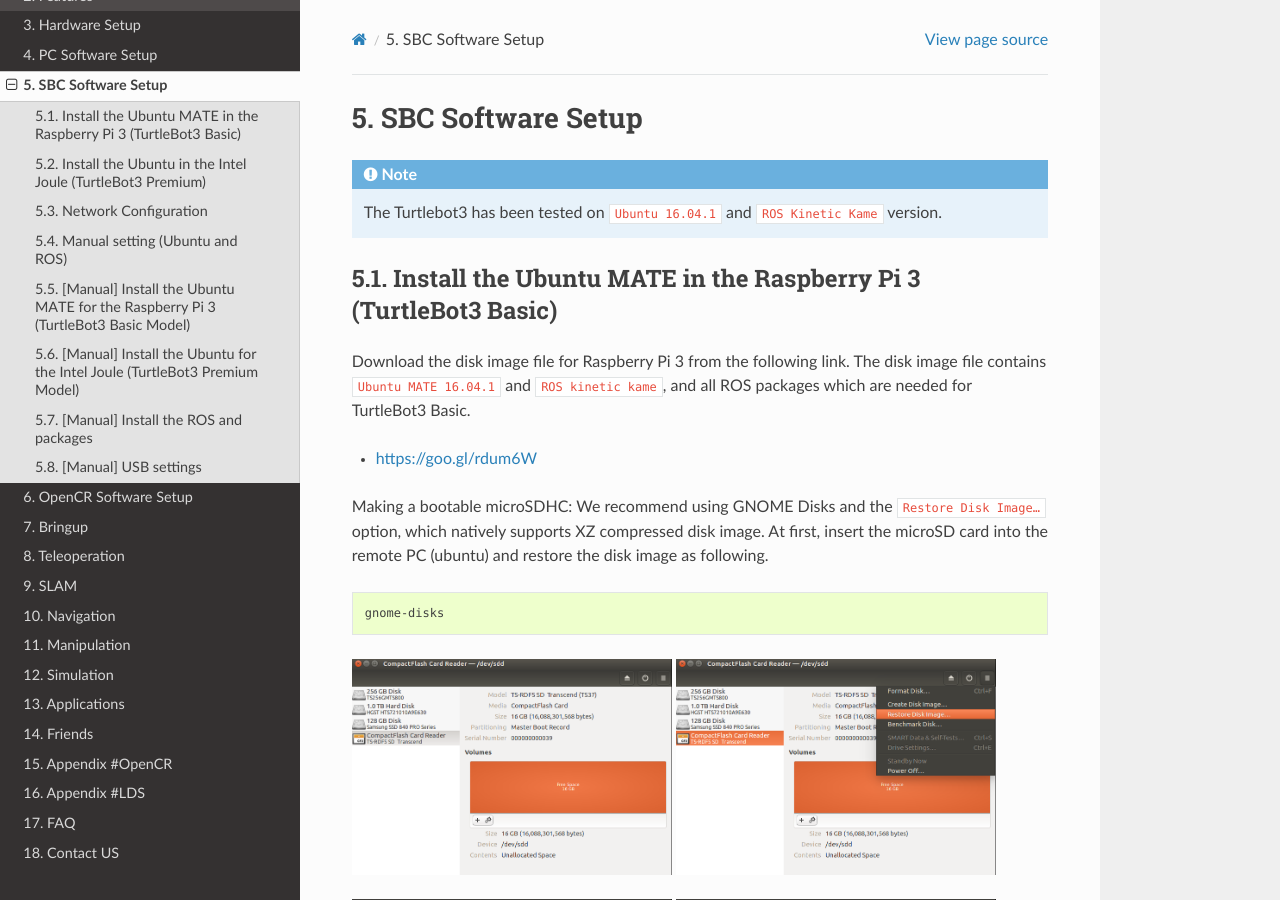
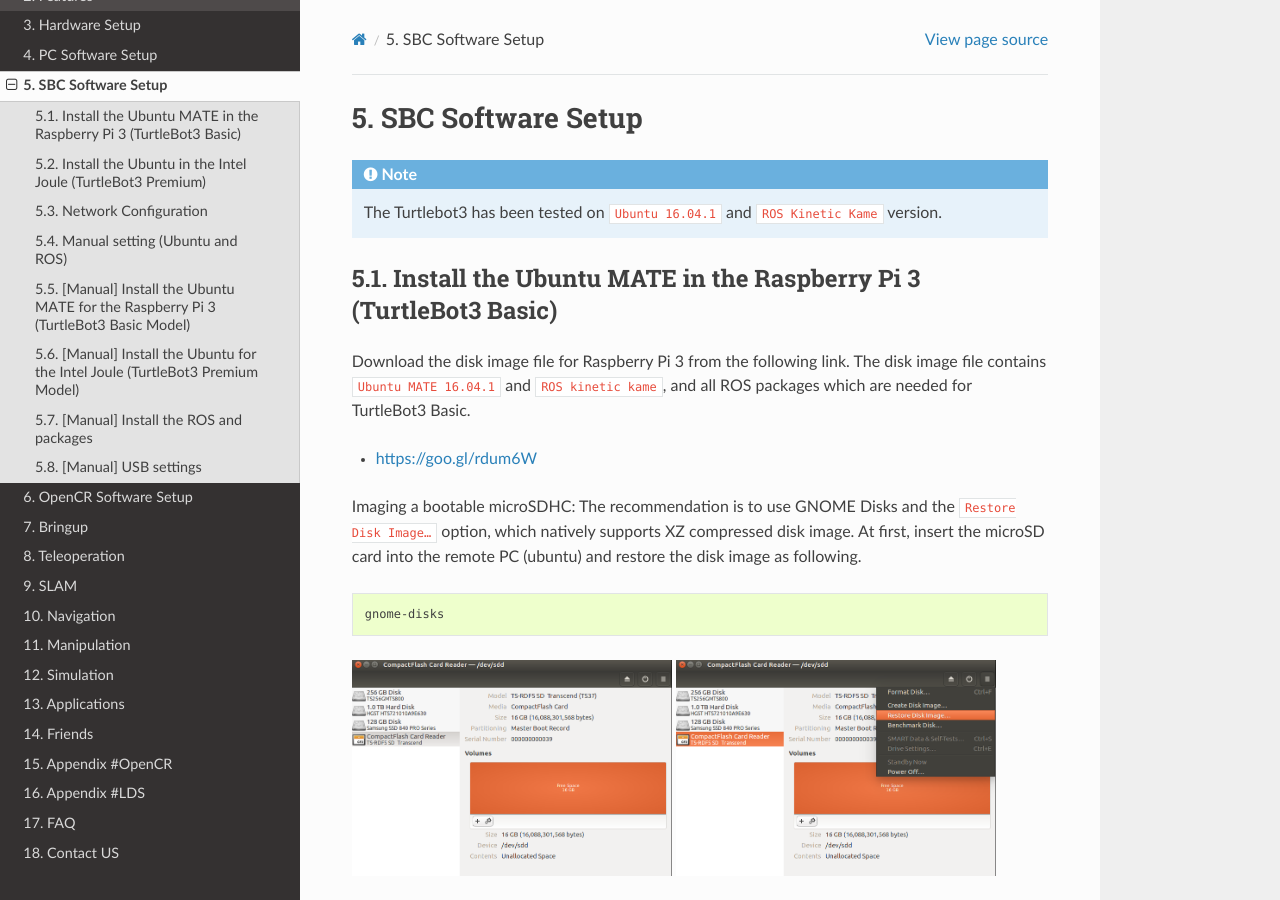
Before and after one commit to shivharis/turtlebot3_wiki, a Sphinx documentation site: the page built from docs/source/sbc_software.rst, in a window 1280 px wide and 900 px high. Built offline with Sphinx 7.4.7 and the Read the Docs theme 2.0.0, drawn with Linux system fonts in a browser that asks for light colours.

Commit message:
Update sbc_software.rst

```diff
--- a/docs/source/sbc_software.rst
+++ b/docs/source/sbc_software.rst
@@ -10,7 +10,7 @@ Download the disk image file for Raspberry Pi 3 from the following link. The dis
 
 - https://goo.gl/rdum6W
 
-Making a bootable microSDHC: We recommend using GNOME Disks and the ``Restore Disk Image…`` option, which natively supports XZ compressed disk image.
+Imaging a bootable microSDHC: The recommendation is to use GNOME Disks and the ``Restore Disk Image…`` option, which natively supports XZ compressed disk image.
 At first, insert the microSD card into the remote PC (ubuntu) and restore the disk image as following.
 
 .. code-block:: bash
```
